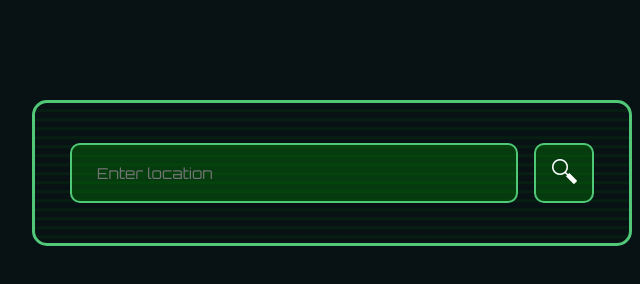
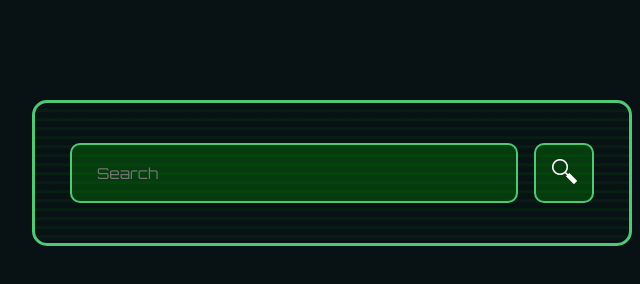
Before and after one commit to Sir-Apple/WeatherApp, a plain HTML site: page index.html in a window 1280 px wide. Shown: the full height of the page, 308-948 px from the left. Drawn offline with Linux system fonts and the light colour scheme.

Commit message:
Update index.html

```diff
--- a/index.html
+++ b/index.html
@@ -12,7 +12,7 @@
 <body>
     <div class="card">
         <div class="search">
-            <input type="text" placeholder="Enter location" spellcheck="false">
+            <input type="text" placeholder="Search" spellcheck="false">
             <button><img src="images/search.png"></button>
         </div>
         <div class="error">
```
